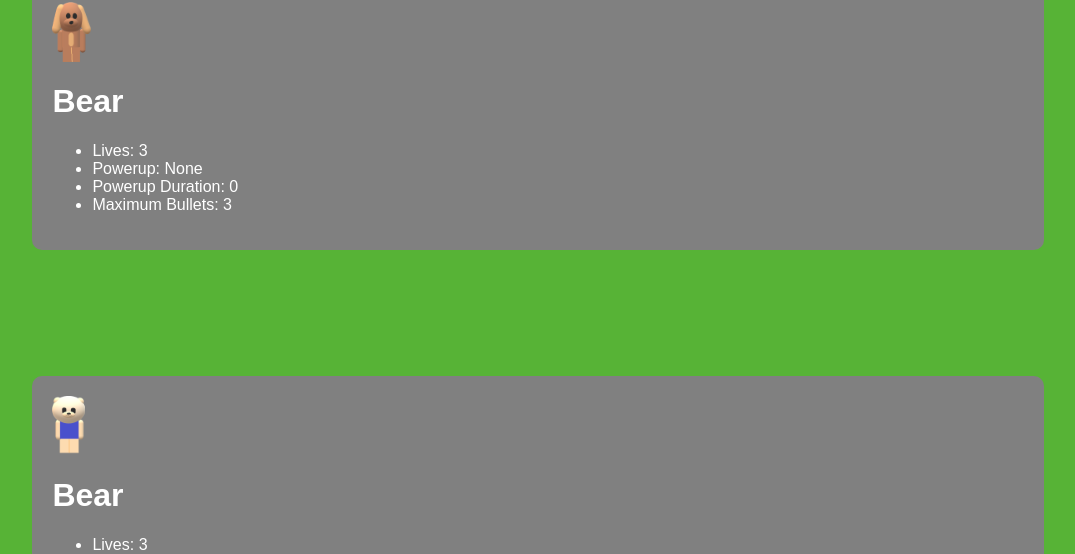
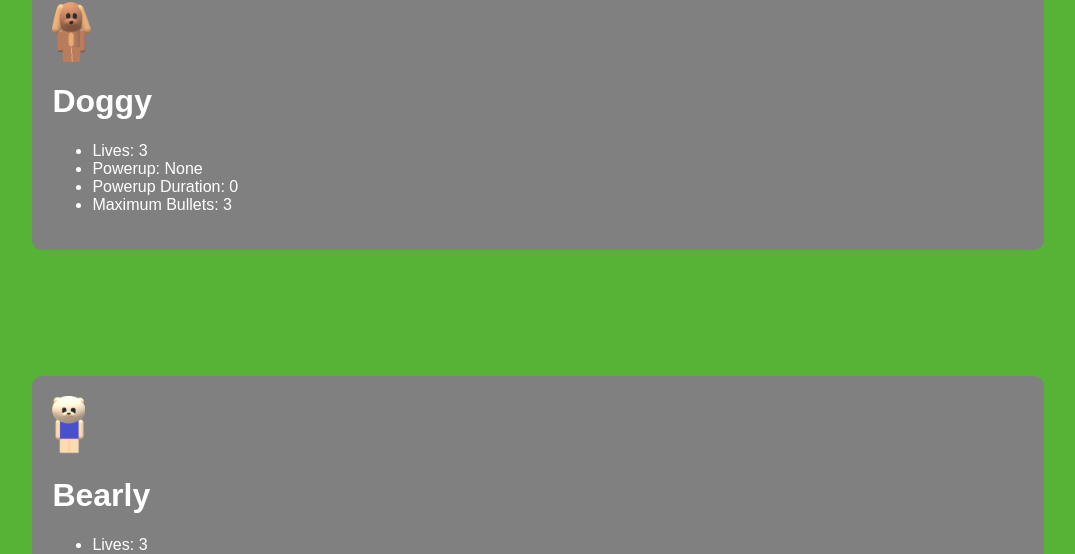
Before and after one commit to MarsTheLimit/bearinvasion, a plain HTML site: page index.html in a window 1280 px wide. Shown: the part 539-1093 px from the top of the page, without its empty margins (102-1177 px from the left). Drawn offline with Linux system fonts and the light colour scheme.

Commit message:
Add files via upload

```diff
--- a/index.html
+++ b/index.html
@@ -18,7 +18,7 @@
 			</div>
 			<div class="info">
 				<img id="doggy" class="image" src="assets/doggy.png">
-				<h1>Bear</h1>
+				<h1>Doggy</h1>
 				<ul>
 					<li>Lives: 3</li>
 					<li>Powerup: None</li>
@@ -28,7 +28,7 @@
 			</div>
 			<div class="info">
 				<img id="bearly" class="image" src="assets/bearly.png">
-				<h1>Bear</h1>
+				<h1>Bearly</h1>
 				<ul>
 					<li>Lives: 3</li>
 					<li>Powerup: None</li>
```
